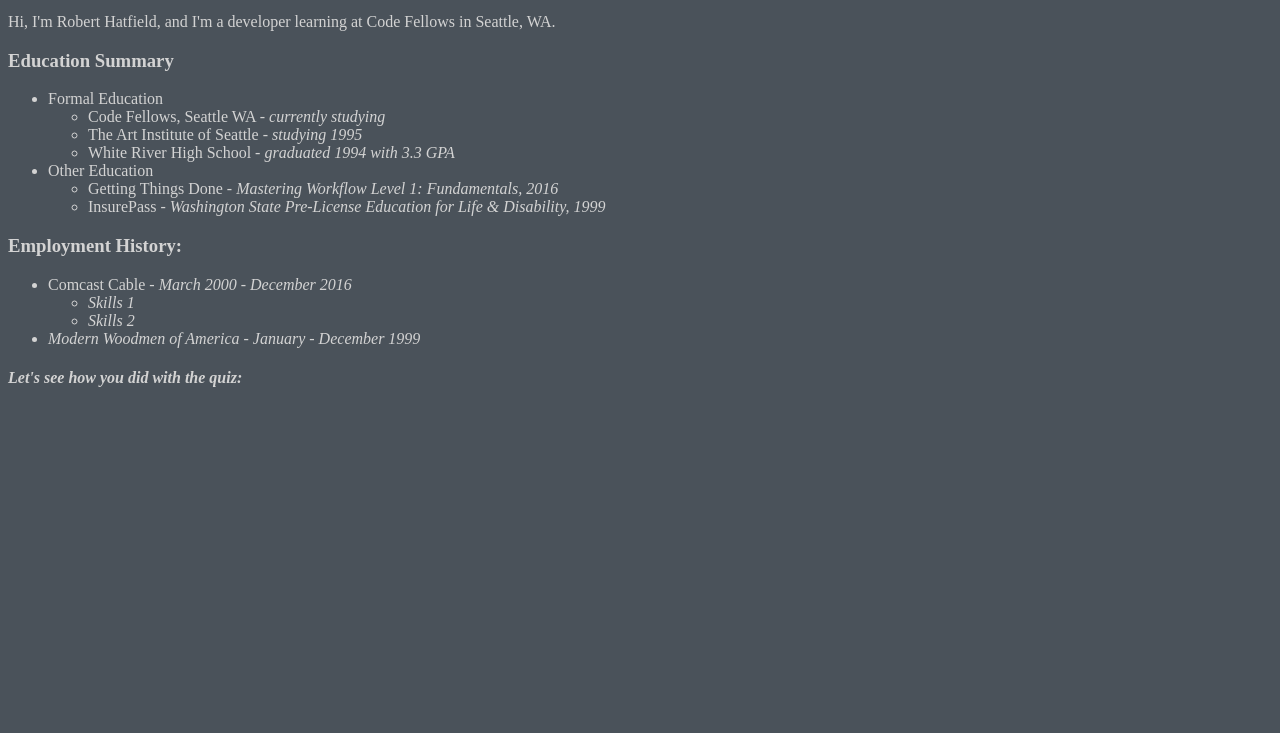
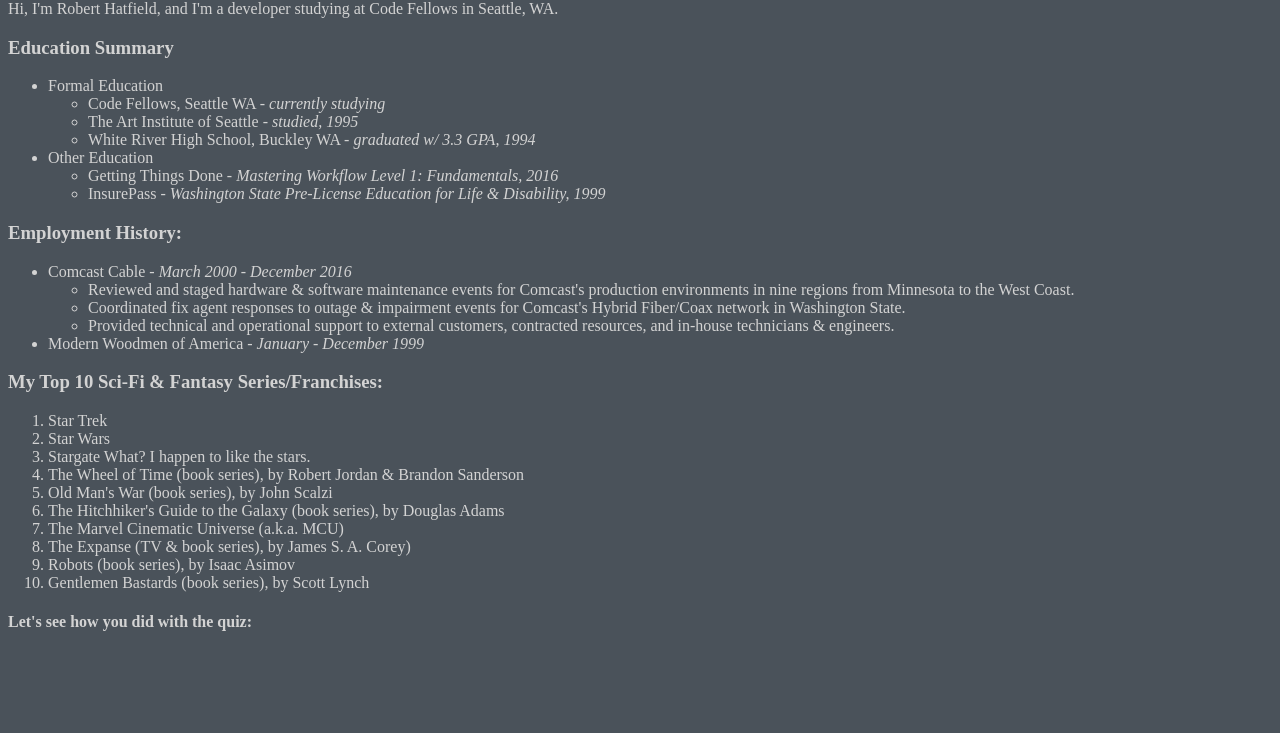
Before and after one commit to robert-hatfield/About-Me, a plain HTML site: page index.html in a window 1280 px wide. Shown: the part 67-800 px from the top of the page. Drawn offline with Linux system fonts and the light colour scheme.

Commit message:
Added top ten list.

```diff
--- a/index.html
+++ b/index.html
@@ -1,23 +1,25 @@
 <!DOCTYPE html>
 <html>
   <head>
-    <title>Class 2 Demo - Jan 3 2017</title>
+    <title>Robert Hatfield: About Me</title>
     <link rel="stylesheet" type="text/css" href="style.css" />
   </head>
 
   <body>
     <main>
-        <h1>About Me</h1>
-        <p>Hi, I'm Robert Hatfield, and I'm a developer learning at Code Fellows in Seattle, WA.</p>
+        <section id="intro">
+          <h1>About Me</h1>
+          <p>Hi, I'm Robert Hatfield, and I'm a developer studying at Code Fellows in Seattle, WA.</p>
+        </section>
 
-        <section class="ed_summary">
+        <section id="ed_summary">
           <h3>Education Summary</h3>
           <ul class="list1">
             <li>Formal Education</li>
               <ul class="list2">
                 <li>Code Fellows, Seattle WA - <em>currently studying</em></li>
-                <li>The Art Institute of Seattle - <em>studying 1995</em></li>
-                <li>White River High School - <em>graduated 1994 with 3.3 GPA</em></li>
+                <li>The Art Institute of Seattle - <em>studied, 1995</em></li>
+                <li>White River High School, Buckley WA - <em>graduated w/ 3.3 GPA, 1994</em></li>
               </ul>
             <li class="list1">Other Education</li>
               <ul class="list2">
@@ -26,19 +28,38 @@
               </ul>
           </ul>
         </section>
-        <section class="work_summary">
+        <section id="work_summary">
           <h3>Employment History:</h3>
           <ul class="list1">
-            <li>Comcast Cable - <em>March 2000 - December 2016</li>
+            <li>Comcast Cable - <em>March 2000 - December 2016</em>
               <ul class="list2">
-                <li>Skills 1</li>
-                <li>Skills 2</li>
+                <li>Reviewed and staged hardware &amp; software maintenance events for Comcast's production environments in nine regions from Minnesota to the West Coast. </li>
+                <li>Coordinated fix agent responses to outage &amp; impairment events for Comcast's Hybrid Fiber/Coax network in Washington State.</li>
+                <li>Provided technical and operational support to external customers, contracted resources, and in-house technicians &amp; engineers.
+                </li>
               </ul>
+            </li>
             <li>Modern Woodmen of America - <em>January - December 1999</em></li>
           </ul>
         </section>
-
-        <h4>Let's see how you did with the quiz:</h4>
+        <section id:"interests">
+          <h3>My Top 10 Sci-Fi &amp; Fantasy Series/Franchises:</h3>
+          <ol>
+            <li>Star Trek</li>
+            <li>Star Wars</li>
+            <li>Stargate<span id="i_like_stars"> What? I happen to like the stars.</span></li>
+            <li>The Wheel of Time (book series), by Robert Jordan &amp; Brandon Sanderson</li>
+            <li>Old Man's War (book series), by John Scalzi</li>
+            <li>The Hitchhiker's Guide to the Galaxy (book series), by Douglas Adams</li>
+            <li>The Marvel Cinematic Universe (a.k.a. MCU)</li>
+            <li>The Expanse (TV & book series), by James S. A. Corey)</li>
+            <li>Robots (book series), by Isaac Asimov</li>
+            <li>Gentlemen Bastards (book series), by Scott Lynch</li>
+          </ol>
+        </section>
+        <section id="quiz">
+          <h4>Let's see how you did with the quiz:</h4>
+        </section>
     </main>
     <!-- <script src="app.js"></script> -->
   </body>
```
